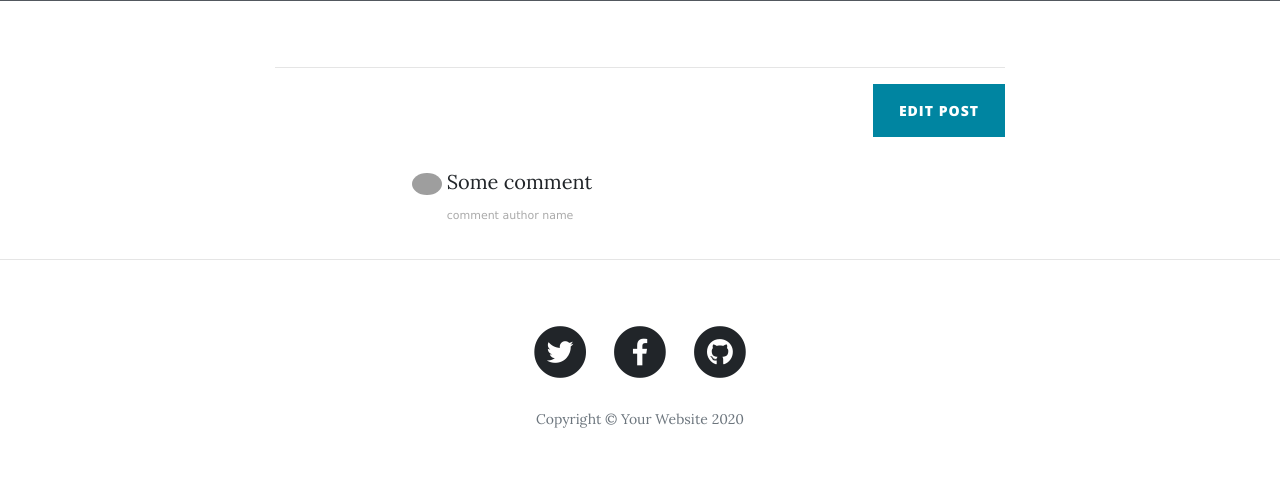
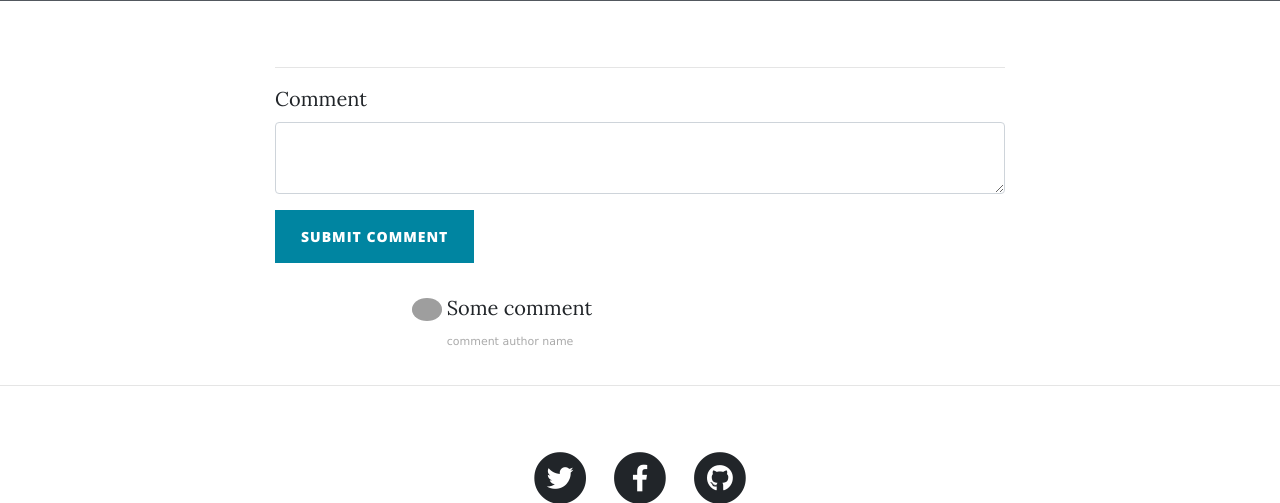
Before and after one commit to Beknasar/blog_project-users, a Flask app: template templates/post.html in a window 1280 px wide. Shown: the part 451-954 px from the top of the page. Before the commit the page ends 879 px from the top, so only its background shows below. Run offline with Flask 3, Linux system fonts and the light colour scheme; the template is opened without the code that fills it: values that come from a table or form of the project are taken from there, others are empty; some libraries are stand-ins or nearby versions; grey boxes are pictures that could not be loaded.

Commit message:
Created Relational Database. Created Comment table in db. Created Comment form and added to post.html page.

```diff
--- a/forms.py
+++ b/forms.py
@@ -24,3 +24,7 @@ class LoginForm(FlaskForm):
     email = StringField(label="Email", validators=[DataRequired()])
     password = PasswordField(label='Password', validators=[DataRequired()])
     submit = SubmitField(label="Let Me In!")
+
+class CommentForm(FlaskForm):
+    comment_text = CKEditorField(label='Comment', validators=[DataRequired()])
+    submit = SubmitField(label="Submit Comment")
--- a/main.py
+++ b/main.py
@@ -1,13 +1,15 @@
-from flask import Flask, render_template, redirect, url_for, flash
+from flask import Flask, render_template, redirect, url_for, flash, abort
 from flask_bootstrap import Bootstrap
 from flask_ckeditor import CKEditor
 from datetime import date
 from werkzeug.security import generate_password_hash, check_password_hash
 from flask_sqlalchemy import SQLAlchemy
+from functools import wraps
 from sqlalchemy.orm import relationship
 from flask_login import UserMixin, login_user, LoginManager, login_required, current_user, logout_user
-from forms import CreatePostForm, RegisterForm, LoginForm
+from forms import CreatePostForm, RegisterForm, LoginForm, CommentForm
 from flask_gravatar import Gravatar
+
 
 app = Flask(__name__)
 app.config['SECRET_KEY'] = '8BYkEfBA6O6donzWlSihBXox7C0sKR6b'
@@ -32,18 +34,26 @@ def load_user(user_id):
 
 
 class User(UserMixin, db.Model):
+    __tablename__ = 'users'
     id = db.Column(db.Integer, primary_key=True)
     email = db.Column(db.String(100), unique=True)
     password = db.Column(db.String(100))
     name = db.Column(db.String(100))
 
+    # This will act like a List of BlogPost objects attached to each User.
+    # The "author" refers to the author property in the BlogPost class.
+    posts = relationship('BlogPost', back_populates='author')
 
-# # CONFIGURE TABLES
 
 class BlogPost(db.Model):
     __tablename__ = "blog_posts"
     id = db.Column(db.Integer, primary_key=True)
-    author = db.Column(db.String(250), nullable=False)
+
+    # Create Foreign Key, "users.id" the users refers to the tablename of User.
+    author_id = db.Column(db.Integer, db.ForeignKey('users.id'))
+    # Create reference to the User object, the "posts" refers to the posts protperty in the User class.
+    author = relationship("User", back_populates="posts")
+
     title = db.Column(db.String(250), unique=True, nullable=False)
     subtitle = db.Column(db.String(250), nullable=False)
     date = db.Column(db.String(250), nullable=False)
@@ -51,7 +61,25 @@ class BlogPost(db.Model):
     img_url = db.Column(db.String(250), nullable=False)
 
 
+class Comment(db.Model):
+    __tablename__ = "comments"
+    id = db.Column(db.Integer, primary_key=True)
+    text = db.Column(db.Text, nullable=False)
+
+
 db.create_all()
+
+
+def admin_only(function):
+    @wraps(function)
+    def decorated_function(*args, **kwargs):
+        # If id is 1 then continue with the route function
+        if current_user.id == 1:
+            return function(*args, **kwargs)
+        else:
+            # Otherwise return abort with 403 error
+            return abort(403)
+    return decorated_function
 
 
 @app.route('/')
@@ -85,7 +113,7 @@ def register():
 
         # Log in and authenticate user after adding details to database.
         login_user(new_user)
-        flash('You were successfully logged in')
+        # flash('You were successfully logged in')
         return redirect(url_for('get_all_posts'))
     return render_template("register.html", form=form)
 
@@ -125,8 +153,9 @@ def logout():
 
 @app.route("/post/<int:post_id>")
 def show_post(post_id):
+    form = CommentForm()
     requested_post = BlogPost.query.get(post_id)
-    return render_template("post.html", post=requested_post)
+    return render_template("post.html", post=requested_post, form=form)
 
 
 @app.route("/about")
@@ -139,7 +168,8 @@ def contact():
     return render_template("contact.html")
 
 
-@app.route("/new-post")
+@app.route("/new-post", methods=['GET', 'POST'])
+@admin_only
 def add_new_post():
     form = CreatePostForm()
     if form.validate_on_submit():
@@ -157,21 +187,21 @@ def add_new_post():
     return render_template("make-post.html", form=form)
 
 
-@app.route("/edit-post/<int:post_id>")
+@app.route("/edit-post/<int:post_id>", methods=['GET', 'POST'])
+@admin_only
 def edit_post(post_id):
     post = BlogPost.query.get(post_id)
     edit_form = CreatePostForm(
         title=post.title,
         subtitle=post.subtitle,
         img_url=post.img_url,
-        author=post.author,
         body=post.body
     )
     if edit_form.validate_on_submit():
         post.title = edit_form.title.data
         post.subtitle = edit_form.subtitle.data
         post.img_url = edit_form.img_url.data
-        post.author = edit_form.author.data
+        post.author = post.author
         post.body = edit_form.body.data
         db.session.commit()
         return redirect(url_for("show_post", post_id=post.id))
@@ -179,7 +209,8 @@ def edit_post(post_id):
     return render_template("make-post.html", form=edit_form)
 
 
-@app.route("/delete/<int:post_id>")
+@app.route("/delete/<int:post_id>", methods=['GET', 'POST'])
+@admin_only
 def delete_post(post_id):
     post_to_delete = BlogPost.query.get(post_id)
     db.session.delete(post_to_delete)
--- a/templates/post.html
+++ b/templates/post.html
@@ -1,4 +1,5 @@
 {% include "header.html" %}
+{% import 'bootstrap/wtf.html' as wtf %}
 
 <!-- Page Header -->
 <header class="masthead" style="background-image: url('{{post.img_url}}')">
@@ -10,7 +11,7 @@
                     <h1>{{post.title}}</h1>
                     <h2 class="subheading">{{post.subtitle}}</h2>
                     <span class="meta">Posted by
-              <a href="#">{{post.author}}</a>
+              <a href="#">{{post.author.name}}</a>
               on {{post.date}}</span>
                 </div>
             </div>
@@ -25,12 +26,15 @@
             <div class="col-lg-8 col-md-10 mx-auto">
                 {{ post.body|safe }}
                 <hr>
-
+                {% if current_user.id == 1 %}
                     <div class="clearfix">
                         <a class="btn btn-primary float-right" href="{{url_for('edit_post', post_id=post.id)}}">Edit Post</a>
                     </div>
+                {% endif %}
 
-
+                {{ ckeditor.load() }}
+                {{ ckeditor.config(name="comment_text") }}
+                {{ wtf.quick_form(form, novalidate=True, button_map={"submit": "primary"}) }}
 
                 <!--           Comments Area -->
                 <div class="col-lg-8 col-md-10 mx-auto comment">
```
Also changed, not shown: templates/index.html (+5 -3 lines). Lines whose indentation alone changed are shown as unchanged.
